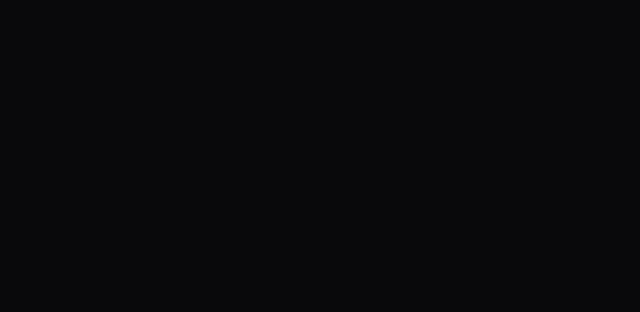
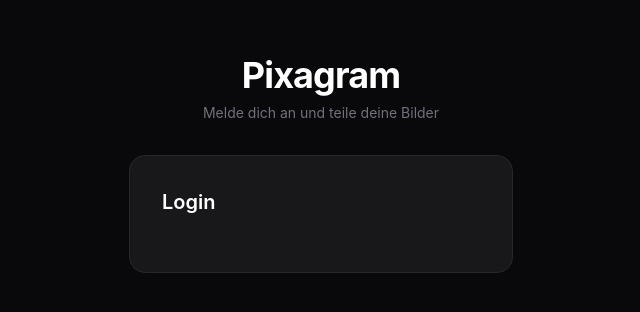
Before and after one commit to regisballa/Insta_Clone, a SvelteKit app: page /login in a window 1280 px wide. Shown: the part 236-548 px from the top of the page, without its empty margins (319-959 px from the left). Built offline with nearby package versions, Linux system fonts and the light colour scheme.

Commit message:
Add login page branding and card container

```diff
--- a/src/routes/login/+page.svelte
+++ b/src/routes/login/+page.svelte
@@ -4,6 +4,19 @@
 
 <div class="min-h-screen bg-zinc-950 flex items-center justify-center px-4">
     <div class="w-full max-w-sm">
+      <!-- Logo -->
 
+        <div class="text-center mb-8">
+            <a href="/" class="text-4xl font-bold text-white tracking-tight hover:text-amber-400 transition-colors">
+                Pixagram
+            </a>
+            <p class="text-zinc-500 text-sm mt-2">Melde dich an und teile deine Bilder</p>
+        </div>
+
+        <!-- Card -->
+
+        <div class="bg-zinc-900 border border-zinc-800 rounded-2xl p-8">
+            <h1 class="text-xl font-semibold text-white mb-6">Login</h1>
+        </div>
     </div>
 </div>
```
